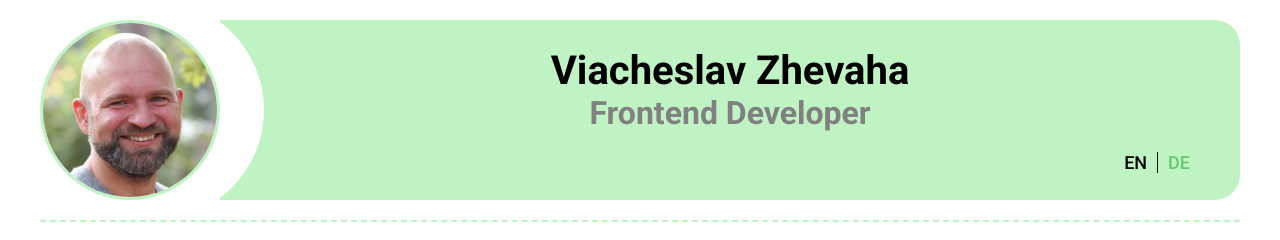
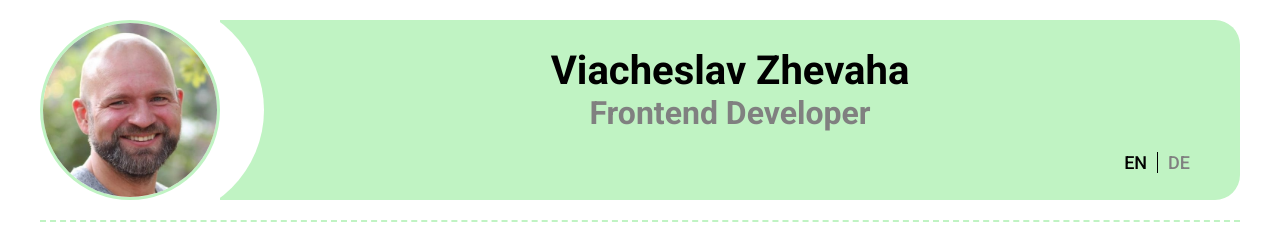
Before and after one commit to sl101/Viacheslav-Zhevaha_CV, a React (Create React App) app: page / in a window 1280 px wide. Shown: the top 240 px of the page. Built offline with nearby package versions, Linux system fonts and the light colour scheme.

Commit message:
fixed lang

```diff
--- a/src/components/Header/Header.module.css
+++ b/src/components/Header/Header.module.css
@@ -69,7 +69,7 @@ h1 {
 .lang_item {
 	font-weight: 500;
 	text-transform: uppercase;
-	color: var(--green-color);
+	color: var(--grey-color);
 	cursor: pointer;
 	transition: color var(--transition);
 }
@@ -86,7 +86,7 @@ h1 {
 @media (min-width:700px) {
 
 	.lang_item:hover {
-		color: var(--grey-color);
+		color: var(--green-color);
 	}
 }
 
```
